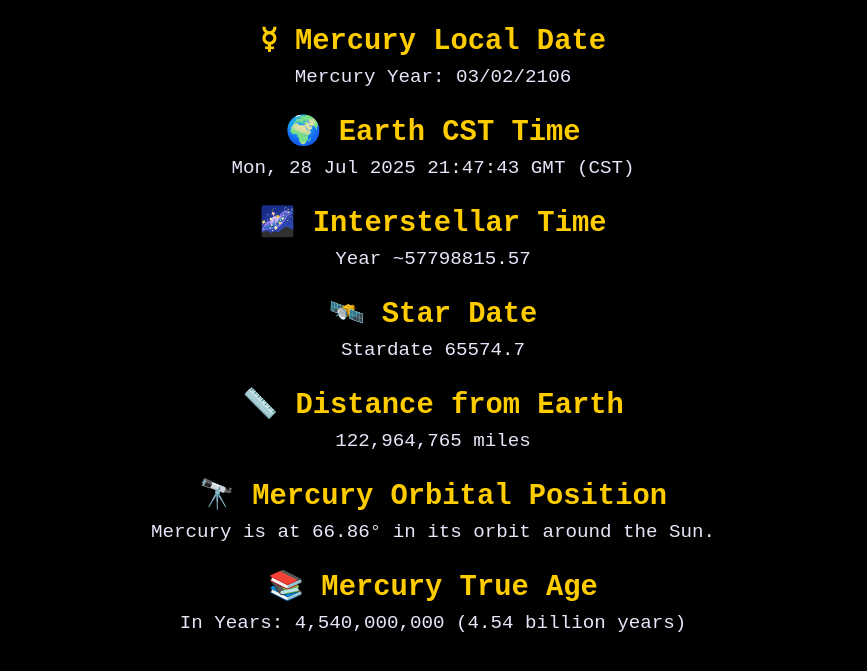
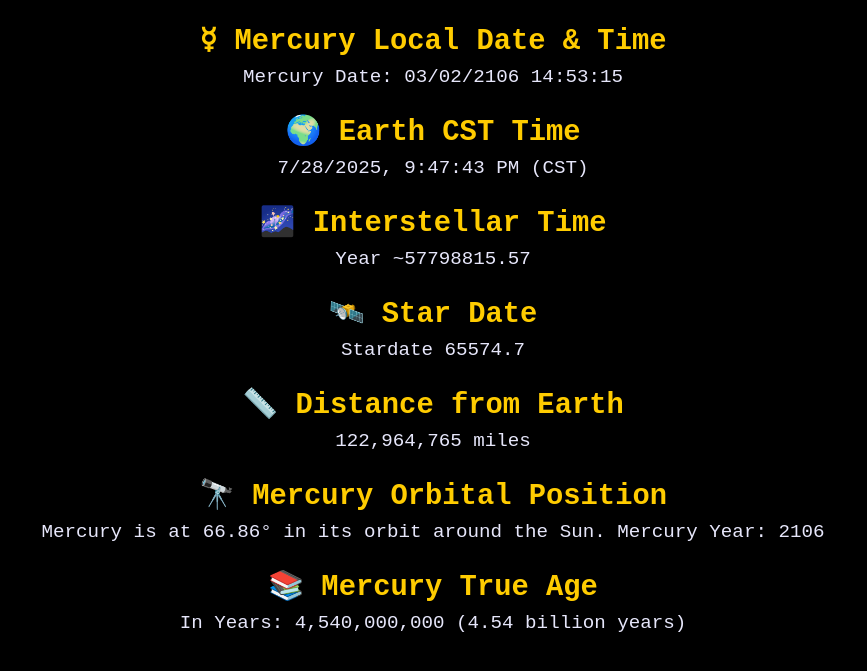
Before and after one commit to gabinoc67/interstellar-star-clock, a plain HTML site: page mercury.html in a window 1280 px wide. Shown: the part 125-796 px from the top of the page, without its empty margins (207-1074 px from the left). Drawn offline with Linux system fonts and the light colour scheme.

Commit message:
Update mercury.html

```diff
--- a/mercury.html
+++ b/mercury.html
@@ -25,7 +25,7 @@
 <body>
   <h1>☿ Interstellar Star Clock – Mercury</h1>
 
-  <div class="clock-box"><h2>☿ Mercury Local Date</h2><div id="mercuryDate"></div></div>
+  <div class="clock-box"><h2>☿ Mercury Local Date & Time</h2><div id="mercuryClock"></div></div>
   <div class="clock-box"><h2>🌍 Earth CST Time</h2><div id="cstClock"></div></div>
   <div class="clock-box"><h2>🌌 Interstellar Time</h2><div id="interstellarClock"></div></div>
   <div class="clock-box"><h2>🛰️ Star Date</h2><div id="starDate"></div></div>
@@ -41,18 +41,20 @@
       // Earth CST Time
       const utc = now.getTime() + now.getTimezoneOffset() * 60000;
       const cst = new Date(utc + 3600000 * -6);
-      document.getElementById("cstClock").innerText = cst.toUTCString() + " (CST)";
+      document.getElementById("cstClock").innerText = cst.toLocaleString('en-US', { timeZone: 'UTC' }) + " (CST)";
 
-      // Mercury Local Date
+      // Mercury Orbital Time
       const mercuryYearDays = 87.97;
       const daysSinceBase = (now - base) / (1000 * 60 * 60 * 24);
       const mercuryYearsElapsed = Math.floor(daysSinceBase / mercuryYearDays);
       const mercuryYear = 2000 + mercuryYearsElapsed;
-      const mercuryDayOfYear = Math.floor(daysSinceBase % mercuryYearDays);
-      const mercuryMonth = Math.floor(mercuryDayOfYear / 7.33) + 1;
+      const mercuryDayOfYear = (daysSinceBase % mercuryYearDays);
+      const mercuryMonth = Math.floor(mercuryDayOfYear / 7.33) + 1; // Approximate 12 months
       const mercuryDay = Math.floor(mercuryDayOfYear % 7.33) + 1;
-      document.getElementById("mercuryDate").innerText =
-        `Mercury Year: ${String(mercuryMonth).padStart(2, '0')}/${String(mercuryDay).padStart(2, '0')}/${mercuryYear}`;
+      const mercuryTime = new Date(now.getTime() * (365.25 / mercuryYearDays));
+      const mercuryTimeStr = mercuryTime.toUTCString().split(' ')[4]; // Extract HH:MM:SS
+      document.getElementById("mercuryClock").innerText =
+        `Mercury Date: ${String(mercuryMonth).padStart(2, '0')}/${String(mercuryDay).padStart(2, '0')}/${mercuryYear} ${mercuryTimeStr}`;
 
       // Interstellar Time
       const elapsedYears = daysSinceBase / 365.25;
@@ -81,7 +83,7 @@
       // Mercury Orbital Position
       const mercuryDegrees = ((daysSinceBase % mercuryYearDays) / mercuryYearDays) * 360;
       document.getElementById("mercuryOrbit").innerText =
-        `Mercury is at ${mercuryDegrees.toFixed(2)}° in its orbit around the Sun.`;
+        `Mercury is at ${mercuryDegrees.toFixed(2)}° in its orbit around the Sun. Mercury Year: ${mercuryYear}`;
     }
 
     updateClocks();
```
